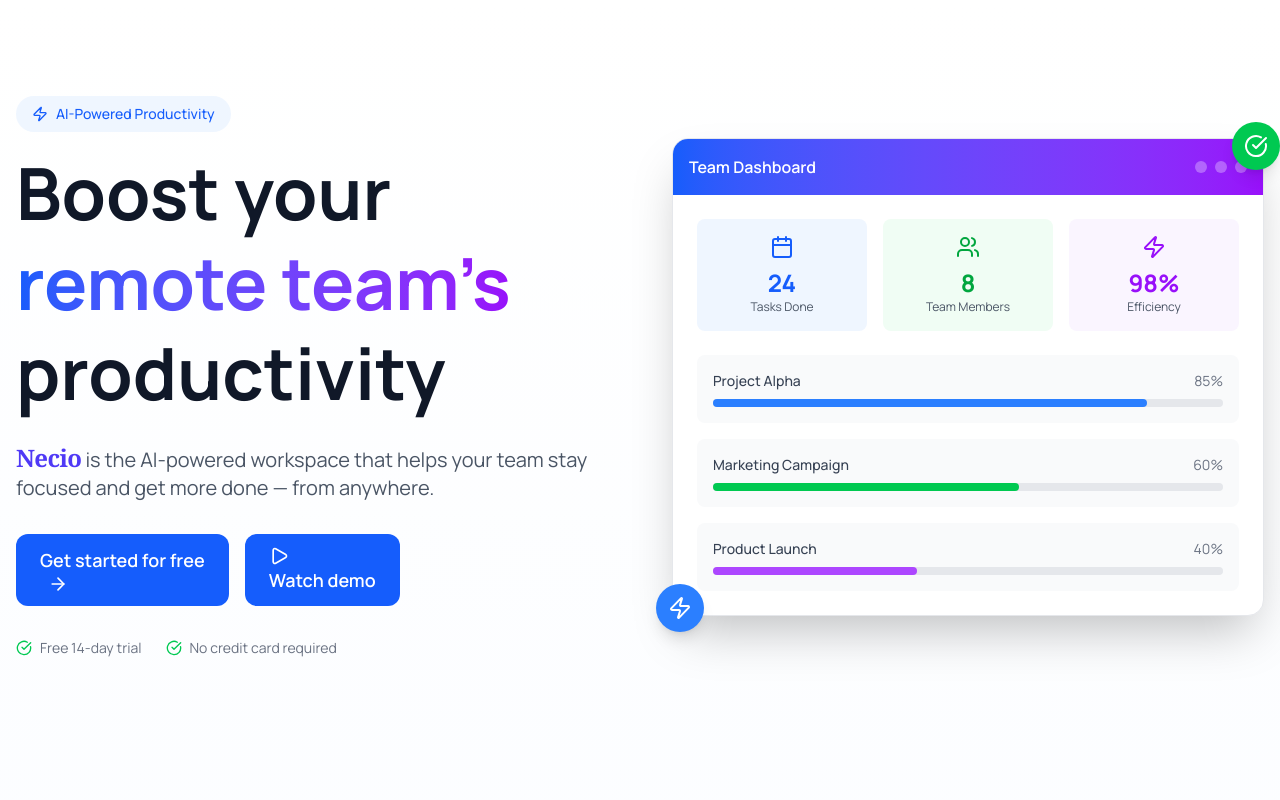
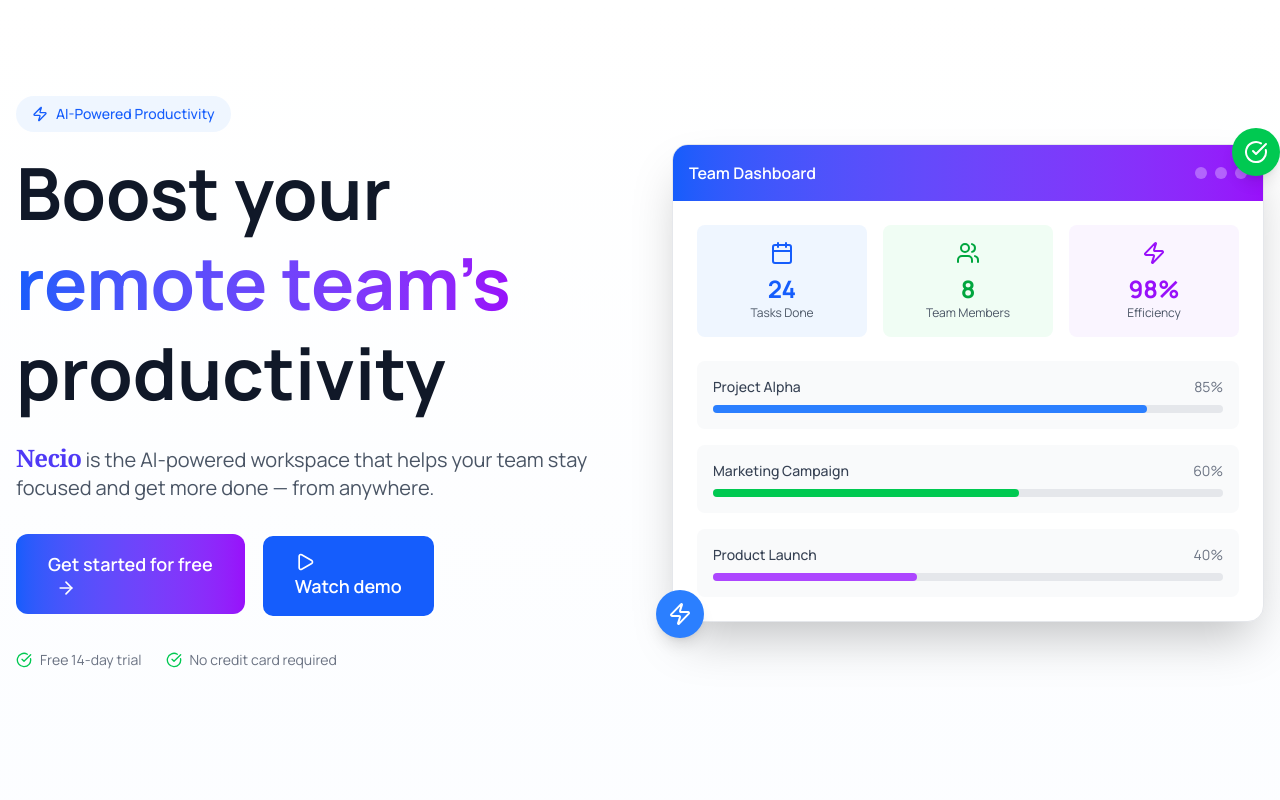
Before and after one commit to agusmcuello/necio, a Next.js app: page / in a window 1280 px wide. Shown: the top 800 px of the page. Built offline with nearby package versions, Linux system fonts and the light colour scheme.

Commit message:
fix deploy

```diff
--- a/src/components/ui/button.tsx
+++ b/src/components/ui/button.tsx
@@ -8,8 +8,8 @@ export function Button({ size = "sm", className, ...props }: ButtonProps) {
     <button
       className={cn(
         "bg-blue-600 hover:bg-blue-700 text-white font-semibold rounded-xl cursor-pointer",
-        size === "lg" ? "px-6 py-3 text-lg" : "px-4 py-2 text-base"
-        // ✅ acá lo estás usando correctamente
+        size === "lg" ? "px-6 py-3 text-lg" : "px-4 py-2 text-base",
+        className // ✅ acá lo estás usando correctamente
       )}
       {...props}
     />
```
